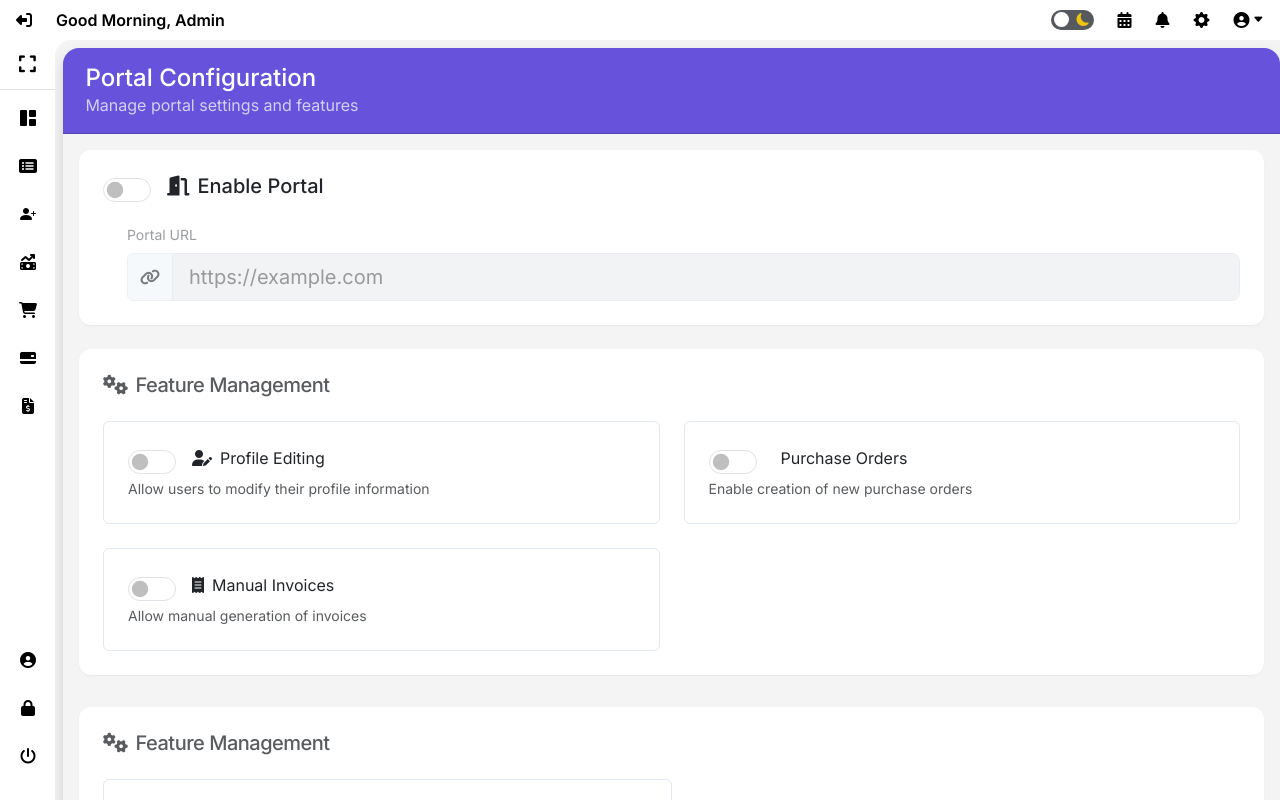
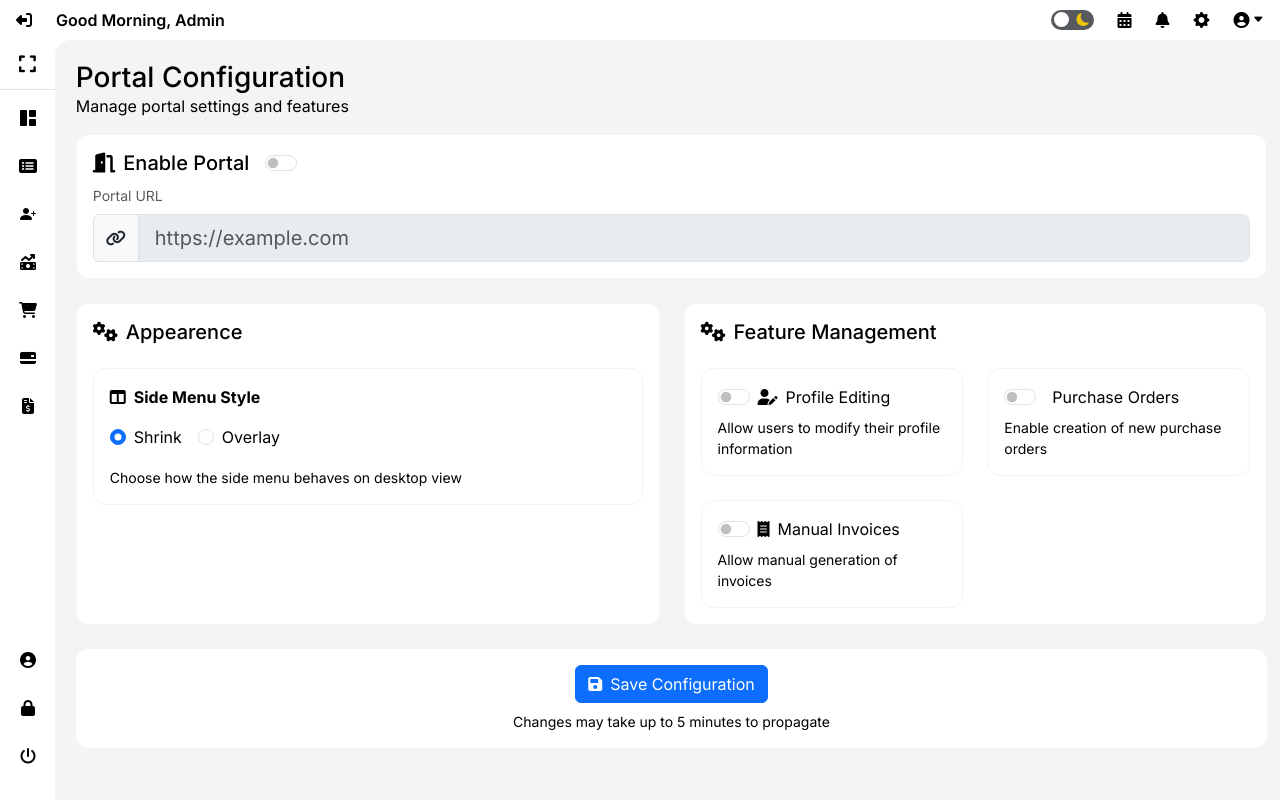
Before and after one commit to Gaurav-Nathh/Vendor-Portal, an Angular app: page /vendor/update-profile in a window 1280 px wide. Built offline with nearby package versions, Linux system fonts and the light colour scheme; sample sign-in values are in the browser's storage.

Commit message:
Profile page edited

```diff
--- a/src/app/layout/sidebar/sidebar.component.scss
+++ b/src/app/layout/sidebar/sidebar.component.scss
@@ -7,6 +7,7 @@
   justify-content: space-between;
   flex-direction: column;
   scrollbar-width: none;
+  background-color: var(--color-bg-secondry);
 }
 
 .sidenav.overlay {
--- a/src/app/pages/update-profile/update-profile.component.html
+++ b/src/app/pages/update-profile/update-profile.component.html
@@ -1,17 +1,17 @@
-<!-- portal-settings.component.html -->
-<div class="settings-card card border-0 shadow">
-  <div class="card-header text-white">
-    <h4 class="mb-0">Portal Configuration</h4>
-    <p class="mb-0 text-light opacity-75">
-      Manage portal settings and features
-    </p>
+<section id="profile-section">
+  <div class="pb-3">
+    <h3 class="mb-0">Portal Configuration</h3>
+    <p class="mb-0">Manage portal settings and features</p>
   </div>
 
-  <div class="card-body">
-    <form>
-      <!-- Portal Activation Section -->
-      <div class="setting-section mb-4">
-        <div class="form-check form-switch form-switch-lg mb-3">
+  <form class="row" (ngSubmit)="onSubmit(portalSettingForm)" #portalSettingForm="ngForm">
+    <div class="col-12 mb-4">
+      <div class="p-3 border bg-light cards">
+        <div class="d-flex gap-3">
+          <label class="form-check-label h5" for="enablePortal">
+            <i class="fas fa-door-open me-2"></i>Enable Portal
+          </label>
+          <div class="form-check form-switch form-switch-lg">
             <input
               type="checkbox"
               class="form-check-input"
@@ -20,12 +20,9 @@
               name="enablePortal"
               (change)="onPortalToggle()"
             />
-          <label class="form-check-label h5" for="enablePortal">
-            <i class="fas fa-door-open me-2"></i>Enable Portal
-          </label>
           </div>
-
-        <div class="portal-url-group ms-4" [class.disabled]="!enablePortal">
+        </div>
+        <div class="" [class.disabled]="!enablePortal">
           <label for="portalUrl" class="form-label small text-muted"
             >Portal URL</label
           >
@@ -45,12 +42,57 @@
           </div>
         </div>
       </div>
-
-      <!-- Feature Toggles Section -->
-      <div class="setting-section">
-        <h5 class="section-title text-muted mb-4">
-          <i class="fas fa-cogs me-2"></i>Feature Management
-        </h5>
+    </div>
+    <div class="col-12 col-md-6 mb-4">
+      <div class="p-3 border bg-light cards">
+        <!-- Appearence -->
+        <h5 class="mb-4"><i class="fas fa-cogs me-2"></i>Appearence</h5>
+        <div class="col-12 card">
+          <div class="appearence-section">
+            <div class="card-body">
+              <label class="form-label fw-bold mb-3">
+                <i class="fas fa-columns me-2"></i>Side Menu Style
+              </label>
+              <div class="d-flex gap-3">
+                <div class="form-check">
+                  <input
+                    class="form-check-input"
+                    type="radio"
+                    name="sideMenuStyle"
+                    id="shrinkOption"
+                    [(ngModel)]="sideNavStyle"
+                    [value]="'shrink'"
+                  />
+                  <label class="form-check-label" for="shrinkOption">
+                    Shrink
+                  </label>
+                </div>
+                <div class="form-check">
+                  <input
+                    class="form-check-input"
+                    type="radio"
+                    name="sideMenuStyle"
+                    id="overlayOption"
+                    [(ngModel)]="sideNavStyle"
+                    [value]="'overlay'"
+                  />
+                  <label class="form-check-label" for="overlayOption">
+                    Overlay
+                  </label>
+                </div>
+              </div>
+              <p class="small mt-3 mb-0">
+                Choose how the side menu behaves on desktop view
+              </p>
+            </div>
+          </div>
+        </div>
+      </div>
+    </div>
+    <div class="col-12 col-md-6 mb-4">
+      <div class="p-3 border bg-light cards">
+        <!-- Feature -->
+        <h5 class="mb-4"><i class="fas fa-cogs me-2"></i>Feature Management</h5>
 
         <div class="row g-4">
           <div class="col-md-6">
@@ -68,7 +110,7 @@
                     <i class="fas fa-user-edit me-2"></i>Profile Editing
                   </label>
                 </div>
-                <p class="text-muted small mt-2 mb-0">
+                <p class="small mt-2 mb-0">
                   Allow users to modify their profile information
                 </p>
               </div>
@@ -90,7 +132,7 @@
                     <i class="fas fa-file-purchase me-2"></i>Purchase Orders
                   </label>
                 </div>
-                <p class="text-muted small mt-2 mb-0">
+                <p class="small mt-2 mb-0">
                   Enable creation of new purchase orders
                 </p>
               </div>
@@ -112,7 +154,7 @@
                     <i class="fas fa-receipt me-2"></i>Manual Invoices
                   </label>
                 </div>
-                <p class="text-muted small mt-2 mb-0">
+                <p class="small mt-2 mb-0">
                   Allow manual generation of invoices
                 </p>
               </div>
@@ -120,62 +162,18 @@
           </div>
         </div>
       </div>
-      <!-- Apperance -->
-
-      <div class="setting-section">
-        <h5 class="section-title text-muted mb-4">
-          <i class="fas fa-cogs me-2"></i>Feature Management
-        </h5>
-        <div class="col-md-6">
-          <div class="feature-card card h-100">
-            <div class="card-body">
-              <label class="form-label fw-bold mb-3">
-                <i class="fas fa-columns me-2"></i>Side Menu Style
-              </label>
-              <div class="d-flex gap-3">
-                <div class="form-check">
-                  <input
-                    class="form-check-input"
-                    type="radio"
-                    name="sideMenuStyle"
-                    id="shrinkOption"
-                    [(ngModel)]="sidebarStyle"
-                    [value]="'shrink'"
-                  />
-                  <label class="form-check-label" for="shrinkOption">
-                    Shrink
-                  </label>
     </div>
-                <div class="form-check">
-                  <input
-                    class="form-check-input"
-                    type="radio"
-                    name="sideMenuStyle"
-                    id="overlayOption"
-                    [(ngModel)]="sidebarStyle"
-                    [value]="'overlay'"
-                  />
-                  <label class="form-check-label" for="overlayOption">
-                    Overlay
-                  </label>
-                </div>
-              </div>
-              <p class="text-muted small mt-3 mb-0">
-                Choose how the side menu behaves on desktop view
-              </p>
-            </div>
-          </div>
-        </div>
-      </div>
-      <!-- Submit Section -->
-      <div class="settings-footer mt-5 pt-4 border-top">
-        <button type="submit" class="btn btn-primary btn-lg px-5">
+    <div class="col-12">
+      <div
+        class="p-3 cards d-flex flex-column justify-content-center align-items-center"
+      >
+        <button type="submit" class="btn btn-primary">
           <i class="fas fa-save me-2"></i>Save Configuration
         </button>
-        <small class="d-block mt-2 text-muted"
+        <small class="d-block mt-2"
           >Changes may take up to 5 minutes to propagate</small
         >
       </div>
+    </div>
   </form>
-  </div>
-</div>
+</section>
--- a/src/app/pages/update-profile/update-profile.component.scss
+++ b/src/app/pages/update-profile/update-profile.component.scss
@@ -1,82 +1,98 @@
-.settings-card {
-  max-width: 100%;
-  margin: 0 auto;
-  border-radius: 1rem;
-  overflow: hidden;
-  background-color: var(--color-bg);
+#profile-section {
+  padding: 0.8rem;
+  color: var(--primary-text);
 
-  .card-header {
-    padding: 1rem 1.4rem;
-    border-radius: 0;
-    background-color: var(--color-blue);
-  }
-}
+  form {
+    color: var(--primary-text);
+    .cards {
+      background-color: var(--color-card) !important;
+      border-color: var(--border-color) !important;
+      border-radius: 0.8rem !important;
+      height: 100%;
 
-.setting-section {
-  margin-bottom: 2rem;
-  padding: 1.5rem;
-  background: #fff;
-  border-radius: 0.75rem;
-  box-shadow: 0 1px 2px rgba(0, 0, 0, 0.05);
-
-  .form-switch {
-    padding-left: 4rem;
-
-    .form-check-input {
-      width: 3rem;
-      height: 1.5rem;
-      margin-left: -4rem;
-    }
-  }
-
-  .portal-url-group {
-    transition: opacity 0.3s ease;
-
-    &.disabled {
-      opacity: 0.6;
-      pointer-events: none;
-    }
-
-    .input-group-text {
-      background: #f1f5f9;
-      border-color: #e2e8f0;
-    }
-  }
-
-  .feature-card {
-    border: 1px solid #e2e8f0;
-    transition: transform 0.2s ease;
-
-    &:hover {
-      transform: translateY(-2px);
-    }
-
-    .card-body {
-      padding: 1.5rem;
+      .card {
+        // background-color: var(--card-color-secondry) !important;
+        background-color: transparent;
+        color: var(--primary-text);
+        border-color: var(--border-color) !important;
+        border-radius: 0.8rem !important;
+      }
     }
   }
 }
 
-.settings-footer {
-  .btn-primary {
-    padding: 0.75rem 2rem;
-    border-radius: 0.5rem;
-    font-weight: 500;
-    background: #3b82f6;
-    border-color: #3b82f6;
-    box-shadow: 0 2px 4px rgba(59, 130, 246, 0.2);
+// .setting-section {
+//   margin-bottom: 2rem;
+//   padding: 1.5rem;
+//   background: #fff;
+//   border-radius: 0.75rem;
+//   box-shadow: 0 1px 2px rgba(0, 0, 0, 0.05);
+//   width: fit-content;
 
-    &:hover {
-      background: #2563eb;
-      transform: translateY(-1px);
-    }
-  }
-}
+//   .form-switch {
+//     padding-left: 4rem;
 
-.section-title {
-  font-weight: 500;
-  letter-spacing: -0.5px;
-}
+//     .form-check-input {
+//       width: 3rem;
+//       height: 1.5rem;
+//       margin-left: -4rem;
+//     }
+//   }
+
+//   .portal-url-group {
+//     transition: opacity 0.3s ease;
+
+//     &.disabled {
+//       opacity: 0.6;
+//       pointer-events: none;
+//     }
+
+//     .input-group-text {
+//       background: #f1f5f9;
+//       border-color: #e2e8f0;
+//     }
+//   }
+
+//   .feature-card {
+//     border: 1px solid #e2e8f0;
+//     transition: transform 0.2s ease;
+
+//     &:hover {
+//       transform: translateY(-2px);
+//     }
+
+//     .card-body {
+//       display: grid;
+//       grid-template-columns: 1fr 1fr 1fr;
+
+//       .cards {
+//         width: fit-content;
+//       }
+//     }
+//   }
+// }
+
+// .settings-footer {
+//   .btn-primary {
+//     padding: 0.75rem 2rem;
+//     border-radius: 0.5rem;
+//     font-weight: 500;
+//     background: #3b82f6;
+//     border-color: #3b82f6;
+//     box-shadow: 0 2px 4px rgba(59, 130, 246, 0.2);
+
+//     &:hover {
+//       background: #2563eb;
+//       transform: translateY(-1px);
+//     }
+//   }
+// }
+
+// .section-title {
+//   font-weight: 500;
+//   letter-spacing: -0.5px;
+// }
+
 .bord {
   border: 1px solid red !important;
 }
--- a/src/app/pages/update-profile/update-profile.component.ts
+++ b/src/app/pages/update-profile/update-profile.component.ts
@@ -1,6 +1,6 @@
 import { CommonModule } from '@angular/common';
 import { Component } from '@angular/core';
-import { FormsModule } from '@angular/forms';
+import { FormsModule, NgForm } from '@angular/forms';
 import { SharedService } from '../../services/shared/shared.service';
 
 @Component({
@@ -15,8 +15,7 @@ export class UpdateProfileComponent {
   enablePurchaseOrderCreation: boolean = false;
   enableManualInvoiceGeneration: boolean = false;
   portalUrl: string = '';
-
-  sidebarStyle: 'shrink' | 'overlay' = 'shrink';
+  sideNavStyle: string = 'shrink';
 
   constructor(private sidebarService: SharedService) {}
 
@@ -25,11 +24,8 @@ export class UpdateProfileComponent {
       this.portalUrl = '';
     }
   }
-  onStyleChange(event: Event) {
-    const value = (event.target as HTMLSelectElement).value as
-      | 'shrink'
-      | 'overlay';
-    this.sidebarStyle = value;
-    this.sidebarService.setSidebarStyle(value);
+  onSubmit(form: NgForm) {
+    console.log(this.sideNavStyle);
+    this.sidebarService.setSidebarStyle(this.sideNavStyle);
   }
 }
--- a/src/app/pages/user/user.component.scss
+++ b/src/app/pages/user/user.component.scss
@@ -15,7 +15,7 @@
   #sidebar-container {
     overflow-y: auto;
     z-index: 20;
-    background-color: var(--color-bg-secondry);
+    // background-color: var(--color-bg-secondry);
   }
   #page-container {
     flex: 1;
--- a/src/app/services/shared/shared.service.ts
+++ b/src/app/services/shared/shared.service.ts
@@ -5,7 +5,7 @@ import { BehaviorSubject } from 'rxjs';
   providedIn: 'root',
 })
 export class SharedService {
-  private sidebarStyle = new BehaviorSubject<'shrink' | 'overlay'>('shrink');
+  private sidebarStyle = new BehaviorSubject<string>('shrink');
   private sidebarVisible = new BehaviorSubject<boolean>(true);
   private shoppingCartVisible = new BehaviorSubject<boolean>(false);
 
@@ -13,18 +13,18 @@ export class SharedService {
   sidebarVisible$ = this.sidebarVisible.asObservable();
   shoppingCartVisible$ = this.shoppingCartVisible.asObservable();
 
-  getCurrentSidebarStyle(): 'shrink' | 'overlay' {
+  getCurrentSidebarStyle() {
     return this.sidebarStyle.value;
   }
 
-  setSidebarStyle(style: 'shrink' | 'overlay') {
+  setSidebarStyle(style: string) {
     this.sidebarStyle.next(style);
   }
 
   toggleSidebarStyle() {
-    const newStyle =
-      this.sidebarStyle.value === 'shrink' ? 'overlay' : 'shrink';
-    this.sidebarStyle.next(newStyle);
+    // const newStyle =
+    //   this.sidebarStyle.value === 'shrink' ? 'overlay' : 'shrink';
+    // this.sidebarStyle.next(newStyle);
   }
 
   toggleSidebarVisibility() {
--- a/src/styles.scss
+++ b/src/styles.scss
@@ -1,6 +1,6 @@
 :root {
   /* text color  */
-  --color-blue: #6752dc;
+  --color-blue: #6766f1;
   --color-blue-active: rgb(82, 62, 197);
   --color-red: #fe7062;
   --color-green: #7fcf6b;
@@ -34,10 +34,11 @@
 
 .dark-theme {
   --border-grey: #bfbcbc;
-  --border-blue: #6375f0;
+  --border-blue: #6366f1;
   --color-bg: #1b1c30;
   --color-bg-secondry: #0d0e22;
   --color-card: #23243d;
+  --color-card-secondry: #815b86;
   --primary-text: #ffffff;
   --secondry-text: #bfbcbc;
   --border-color: #575979;
@@ -46,22 +47,23 @@
   --toggle: #a0eda7;
   --card-mode: rgb(61, 61, 61);
   --color-mint: white; // lighţ text color for light text
-  --border:rgb(122, 120, 120);
+  --border: rgb(122, 120, 120);
 }
 
 .light-theme {
   --color-sidnav: rgb(255, 255, 255);
   --border-grey: #bfbcbc;
-  --border-blue: #6375f0;
+  --border-blue: #6366f1;
   --color-bg: #f4f4f4;
   --color-bg-secondry: #ffffff;
   --color-card: #ffffff;
+  --color-card-secondry: #f8f8f8;
   --primary-text: #000000;
   --secondry-text: #bfbcbc;
   --border-color: #f4f4f4;
   --box-shadow: #dad6d6;
   --vrt-line-color: #dcdcdc;
-  --border:rgb(43, 41, 41);
+  --border: rgb(43, 41, 41);
 }
 *,
 ::after,
```
Lines whose indentation alone changed are shown as unchanged.
